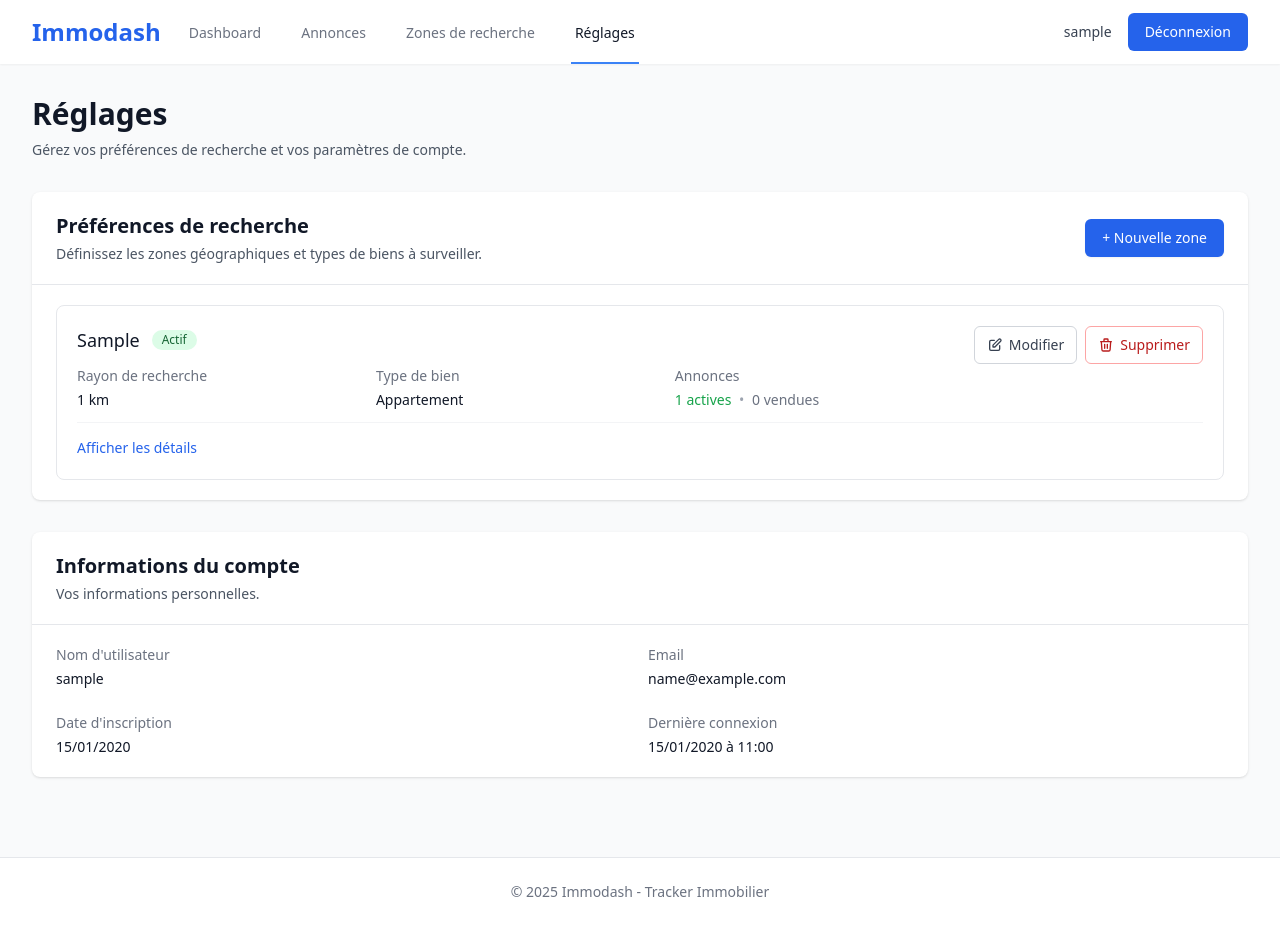
After one commit to girardthur/immodash, a Django app: page /settings/ in a window 1280 px wide. The commit adds this page. Run offline with Django 5.2, Linux system fonts and the light colour scheme; a user stored in the database is signed in; tables that the repository leaves empty hold one stand-in row (values such as "Sample post"); parts of the project's set-up code (start-up, migrations or seed data) failed here and were passed over; some libraries are stand-ins or nearby versions.

Commit message:
Ajout de la page Réglages avec gestion des préférences de recherche utilisateur
- Création d'une nouvelle page Settings accessible depuis la navigation
- Intégration de la gestion des zones de recherche (ville, rayon, type de bien)
- Ajout de la fonctionnalité d'édition des zones de recherche existantes
- Affichage des informations du compte utilisateur
- Modification de la navigation pour inclure le lien "Réglages"
- Amélioration de l'UX avec possibilité d'activer/désactiver les zones

Les utilisateurs peuvent maintenant gérer leurs préférences de recherche
(ville, rayon, type de bien: Appartement/Maison/Les deux) directement depuis
la page Settings, avec possibilité de créer, modifier et supprimer des zones.

```diff
--- /dev/null
+++ b/property_tracker/templates/property_tracker/settings.html
@@ -0,0 +1,157 @@
+{% extends "base.html" %}
+
+{% block title %}Réglages - Immodash{% endblock %}
+
+{% block content %}
+<div class="space-y-8">
+    <!-- En-tête -->
+    <div>
+        <h1 class="text-3xl font-bold text-gray-900">Réglages</h1>
+        <p class="mt-2 text-sm text-gray-600">Gérez vos préférences de recherche et vos paramètres de compte.</p>
+    </div>
+
+    <!-- Section Préférences de recherche -->
+    <div class="bg-white shadow rounded-lg">
+        <div class="px-6 py-5 border-b border-gray-200">
+            <div class="flex justify-between items-center">
+                <div>
+                    <h2 class="text-xl font-semibold text-gray-900">Préférences de recherche</h2>
+                    <p class="mt-1 text-sm text-gray-600">Définissez les zones géographiques et types de biens à surveiller.</p>
+                </div>
+                <a href="{% url 'property_tracker:create_search_zone' %}"
+                   class="inline-flex items-center px-4 py-2 border border-transparent rounded-md shadow-sm text-sm font-medium text-white bg-blue-600 hover:bg-blue-700">
+                    + Nouvelle zone
+                </a>
+            </div>
+        </div>
+
+        <div class="px-6 py-5">
+            {% if zones_with_counts %}
+            <div class="space-y-4">
+                {% for item in zones_with_counts %}
+                <div class="border border-gray-200 rounded-lg p-5 hover:border-blue-300 transition-colors" x-data="{ open: false }">
+                    <div class="flex items-start justify-between">
+                        <div class="flex-1">
+                            <div class="flex items-center gap-3 mb-3">
+                                <h3 class="text-lg font-medium text-gray-900">{{ item.zone.city }}</h3>
+                                {% if item.zone.is_active %}
+                                <span class="inline-flex items-center px-2.5 py-0.5 rounded-full text-xs font-medium bg-green-100 text-green-800">
+                                    Actif
+                                </span>
+                                {% else %}
+                                <span class="inline-flex items-center px-2.5 py-0.5 rounded-full text-xs font-medium bg-gray-100 text-gray-800">
+                                    Inactif
+                                </span>
+                                {% endif %}
+                            </div>
+
+                            <div class="grid grid-cols-1 sm:grid-cols-3 gap-4 text-sm">
+                                <div>
+                                    <dt class="text-gray-500">Rayon de recherche</dt>
+                                    <dd class="text-gray-900 font-medium mt-1">{{ item.zone.radius_km }} km</dd>
+                                </div>
+                                <div>
+                                    <dt class="text-gray-500">Type de bien</dt>
+                                    <dd class="text-gray-900 font-medium mt-1">{{ item.zone.get_property_type_display }}</dd>
+                                </div>
+                                <div>
+                                    <dt class="text-gray-500">Annonces</dt>
+                                    <dd class="text-gray-900 font-medium mt-1">
+                                        <span class="text-green-600">{{ item.active_count }} actives</span>
+                                        <span class="text-gray-400 mx-1">•</span>
+                                        <span class="text-gray-500">{{ item.inactive_count }} vendues</span>
+                                    </dd>
+                                </div>
+                            </div>
+                        </div>
+
+                        <div class="flex items-center gap-2 ml-4">
+                            <a href="{% url 'property_tracker:edit_search_zone' item.zone.id %}"
+                               class="inline-flex items-center px-3 py-2 border border-gray-300 rounded-md text-sm font-medium text-gray-700 bg-white hover:bg-gray-50">
+                                <svg class="w-4 h-4 mr-1.5" fill="none" stroke="currentColor" viewBox="0 0 24 24">
+                                    <path stroke-linecap="round" stroke-linejoin="round" stroke-width="2" d="M11 5H6a2 2 0 00-2 2v11a2 2 0 002 2h11a2 2 0 002-2v-5m-1.414-9.414a2 2 0 112.828 2.828L11.828 15H9v-2.828l8.586-8.586z" />
+                                </svg>
+                                Modifier
+                            </a>
+                            <a href="{% url 'property_tracker:delete_search_zone' item.zone.id %}"
+                               class="inline-flex items-center px-3 py-2 border border-red-300 rounded-md text-sm font-medium text-red-700 bg-white hover:bg-red-50">
+                                <svg class="w-4 h-4 mr-1.5" fill="none" stroke="currentColor" viewBox="0 0 24 24">
+                                    <path stroke-linecap="round" stroke-linejoin="round" stroke-width="2" d="M19 7l-.867 12.142A2 2 0 0116.138 21H7.862a2 2 0 01-1.995-1.858L5 7m5 4v6m4-6v6m1-10V4a1 1 0 00-1-1h-4a1 1 0 00-1 1v3M4 7h16" />
+                                </svg>
+                                Supprimer
+                            </a>
+                        </div>
+                    </div>
+
+                    <div class="mt-3 pt-3 border-t border-gray-100">
+                        <button @click="open = !open" class="text-sm text-blue-600 hover:text-blue-700 font-medium">
+                            <span x-show="!open">Afficher les détails</span>
+                            <span x-show="open" x-cloak>Masquer les détails</span>
+                        </button>
+                        <div x-show="open" x-cloak class="mt-3">
+                            <dl class="grid grid-cols-2 gap-4 text-sm">
+                                <div>
+                                    <dt class="text-gray-500">Créée le</dt>
+                                    <dd class="text-gray-900">{{ item.zone.created_at|date:"d/m/Y à H:i" }}</dd>
+                                </div>
+                                <div>
+                                    <dt class="text-gray-500">Dernière modification</dt>
+                                    <dd class="text-gray-900">{{ item.zone.updated_at|date:"d/m/Y à H:i" }}</dd>
+                                </div>
+                            </dl>
+                        </div>
+                    </div>
+                </div>
+                {% endfor %}
+            </div>
+            {% else %}
+            <div class="text-center py-12">
+                <svg class="mx-auto h-12 w-12 text-gray-400" fill="none" stroke="currentColor" viewBox="0 0 24 24">
+                    <path stroke-linecap="round" stroke-linejoin="round" stroke-width="2" d="M17.657 16.657L13.414 20.9a1.998 1.998 0 01-2.827 0l-4.244-4.243a8 8 0 1111.314 0z" />
+                    <path stroke-linecap="round" stroke-linejoin="round" stroke-width="2" d="M15 11a3 3 0 11-6 0 3 3 0 016 0z" />
+                </svg>
+                <h3 class="mt-4 text-sm font-medium text-gray-900">Aucune zone de recherche</h3>
+                <p class="mt-2 text-sm text-gray-500">Commencez par créer votre première zone de recherche pour suivre les annonces immobilières.</p>
+                <div class="mt-6">
+                    <a href="{% url 'property_tracker:create_search_zone' %}"
+                       class="inline-flex items-center px-4 py-2 border border-transparent rounded-md shadow-sm text-sm font-medium text-white bg-blue-600 hover:bg-blue-700">
+                        + Créer une zone
+                    </a>
+                </div>
+            </div>
+            {% endif %}
+        </div>
+    </div>
+
+    <!-- Section Informations du compte -->
+    <div class="bg-white shadow rounded-lg">
+        <div class="px-6 py-5 border-b border-gray-200">
+            <h2 class="text-xl font-semibold text-gray-900">Informations du compte</h2>
+            <p class="mt-1 text-sm text-gray-600">Vos informations personnelles.</p>
+        </div>
+
+        <div class="px-6 py-5">
+            <dl class="grid grid-cols-1 gap-x-4 gap-y-6 sm:grid-cols-2">
+                <div>
+                    <dt class="text-sm font-medium text-gray-500">Nom d'utilisateur</dt>
+                    <dd class="mt-1 text-sm text-gray-900">{{ user.username }}</dd>
+                </div>
+                {% if user.email %}
+                <div>
+                    <dt class="text-sm font-medium text-gray-500">Email</dt>
+                    <dd class="mt-1 text-sm text-gray-900">{{ user.email }}</dd>
+                </div>
+                {% endif %}
+                <div>
+                    <dt class="text-sm font-medium text-gray-500">Date d'inscription</dt>
+                    <dd class="mt-1 text-sm text-gray-900">{{ user.date_joined|date:"d/m/Y" }}</dd>
+                </div>
+                <div>
+                    <dt class="text-sm font-medium text-gray-500">Dernière connexion</dt>
+                    <dd class="mt-1 text-sm text-gray-900">{{ user.last_login|date:"d/m/Y à H:i" }}</dd>
+                </div>
+            </dl>
+        </div>
+    </div>
+</div>
+{% endblock %}
--- a/property_tracker/urls.py
+++ b/property_tracker/urls.py
@@ -19,5 +19,9 @@ urlpatterns = [
     # Zones de recherche
     path('search-zones/', views.search_zones, name='search_zones'),
     path('search-zones/create/', views.create_search_zone, name='create_search_zone'),
+    path('search-zones/<int:zone_id>/edit/', views.edit_search_zone, name='edit_search_zone'),
     path('search-zones/<int:zone_id>/delete/', views.delete_search_zone, name='delete_search_zone'),
+
+    # Réglages utilisateur
+    path('settings/', views.settings, name='settings'),
 ]
--- a/property_tracker/views.py
+++ b/property_tracker/views.py
@@ -244,6 +244,62 @@ def delete_search_zone(request, zone_id):
     return render(request, 'property_tracker/delete_search_zone.html', {'zone': zone})
 
 
+@login_required
+def settings(request):
+    """
+    Page de réglages utilisateur avec gestion des préférences de recherche
+    """
+    zones = request.user.search_zones.all().order_by('-created_at')
+
+    # Ajouter le nombre d'annonces par zone
+    zones_with_counts = []
+    for zone in zones:
+        active_count = zone.listings.filter(is_active=True).count()
+        inactive_count = zone.listings.filter(is_active=False).count()
+        zones_with_counts.append({
+            'zone': zone,
+            'active_count': active_count,
+            'inactive_count': inactive_count,
+        })
+
+    context = {
+        'zones_with_counts': zones_with_counts,
+    }
+
+    return render(request, 'property_tracker/settings.html', context)
+
+
+@login_required
+def edit_search_zone(request, zone_id):
+    """
+    Modifier une zone de recherche existante
+    """
+    zone = get_object_or_404(SearchZone, id=zone_id, user=request.user)
+
+    if request.method == 'POST':
+        city = request.POST.get('city')
+        radius_km = request.POST.get('radius_km')
+        property_type = request.POST.get('property_type')
+        is_active = request.POST.get('is_active') == 'on'
+
+        if city and radius_km and property_type:
+            zone.city = city
+            zone.radius_km = int(radius_km)
+            zone.property_type = property_type
+            zone.is_active = is_active
+            zone.save()
+            messages.success(request, f'Zone de recherche "{city}" modifiée avec succès!')
+            return redirect('property_tracker:settings')
+        else:
+            messages.error(request, 'Tous les champs sont requis.')
+
+    context = {
+        'zone': zone,
+        'property_types': PropertyType.choices,
+    }
+    return render(request, 'property_tracker/edit_search_zone.html', context)
+
+
 def logout_view(request):
     """
     Déconnexion de l'utilisateur
--- a/templates/base.html
+++ b/templates/base.html
@@ -47,6 +47,10 @@
                         <a href="{% url 'property_tracker:search_zones' %}"
                            class="{% if request.resolver_match.url_name == 'search_zones' %}border-blue-500 text-gray-900{% else %}border-transparent text-gray-500 hover:border-gray-300 hover:text-gray-700{% endif %} inline-flex items-center px-1 pt-1 border-b-2 text-sm font-medium">
                             Zones de recherche
+                        </a>
+                        <a href="{% url 'property_tracker:settings' %}"
+                           class="{% if request.resolver_match.url_name == 'settings' or request.resolver_match.url_name == 'edit_search_zone' %}border-blue-500 text-gray-900{% else %}border-transparent text-gray-500 hover:border-gray-300 hover:text-gray-700{% endif %} inline-flex items-center px-1 pt-1 border-b-2 text-sm font-medium">
+                            Réglages
                         </a>
                     </div>
                 </div>
```
Also changed, not shown: property_tracker/templates/property_tracker/edit_search_zone.html (added, +66 -0 lines).
